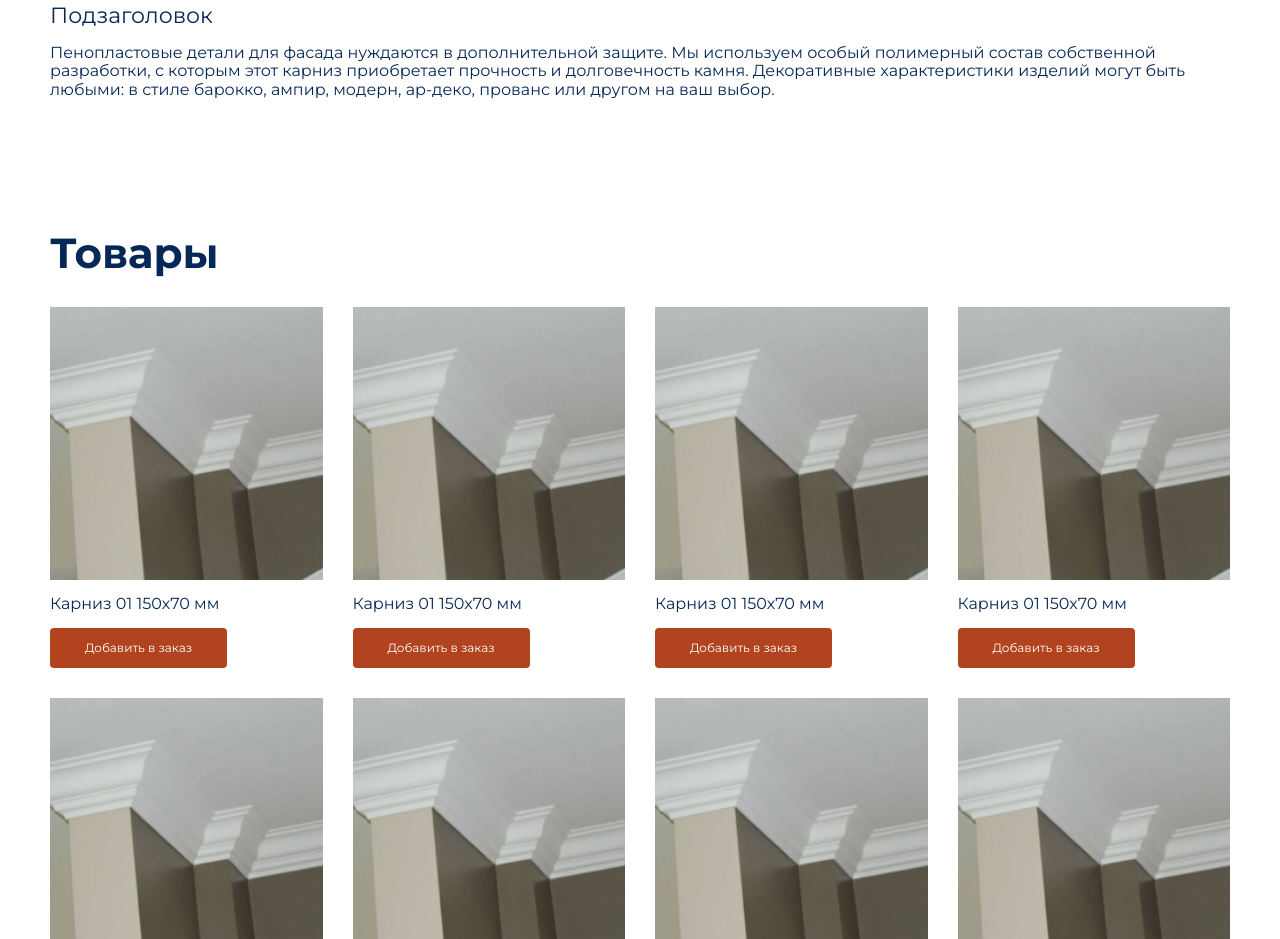
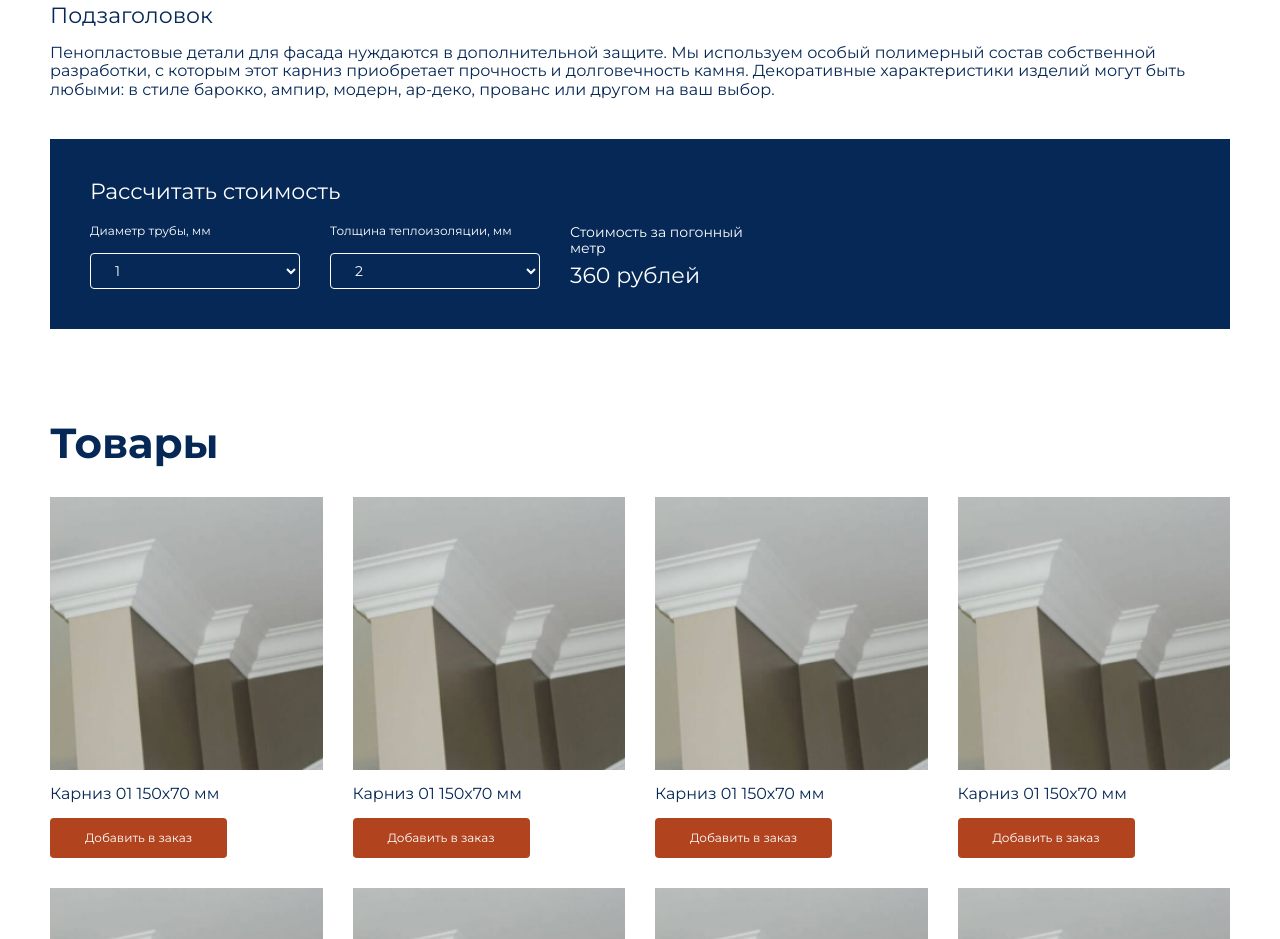
Before and after one commit to dev-evora/ptk, a website: page src/pages/section.html in a window 1280 px wide. Shown: the part 2684-3623 px from the top of the page. Drawn offline with nearby package versions, Linux system fonts and the light colour scheme; files that its build step writes are made by us from their sources; files whose address does not match are found by name.

Commit message:
section-calc

```diff
--- a/src/pages/section.html
+++ b/src/pages/section.html
@@ -62,6 +62,33 @@
         </div>
         <h3>Подзаголовок</h3>
         <p>Пенопластовые детали для фасада нуждаются в дополнительной защите. Мы используем особый полимерный состав собственной разработки, с которым этот карниз приобретает прочность и долговечность камня. Декоративные характеристики изделий могут быть любыми: в стиле барокко, ампир, модерн, ар-деко, прованс или другом на ваш выбор.</p>
+      </div>
+      <div class="section-calc">
+        <h3>Рассчитать стоимость</h3>
+        <form action="#">
+          <label>
+            <p>Диаметр трубы, мм</p>
+            <select>
+              <option value="1">1</option>
+              <option value="1">1</option>
+              <option value="1">1</option>
+              <option value="1">1</option>
+            </select>
+          </label>
+          <label>
+            <p>Толщина теплоизоляции, мм</p>
+            <select>
+              <option value="2">2</option>
+              <option value="2">2</option>
+              <option value="2">2</option>
+              <option value="2">2</option>
+            </select>
+          </label>
+          <label>
+            <h4>Стоимость за погонный метр</h4>
+            <h3>360 рублей</h3>
+          </label>
+        </form>
       </div>
     </div>
     <div class="section-tab" data-id="2">
--- a/src/sass/common/_section.sass
+++ b/src/sass/common/_section.sass
@@ -65,3 +65,35 @@
       margin: 30px 15px 0
       img
         width: 100%
+
+  &-calc
+    background: $color-main
+    color: #fff
+    padding: 40px
+    h3
+      font-size: 22px
+      font-weight: 400
+    h4
+      font-weight: 400
+      font-size: 14px
+      margin-bottom: 7px
+    form
+      @include flexbox
+      align-items: flex-start
+    label
+      display: block
+      width: 210px
+      margin-right: 30px
+      margin-top: 20px
+      p
+        font-size: 12px
+        margin-bottom: 15px
+      select
+        width: 100%
+        height: 36px
+        background: $color-main
+        color: #fff
+        border: 1px solid #fff
+        border-radius: 4px
+        padding: 0
+        padding-left: 20px
```
